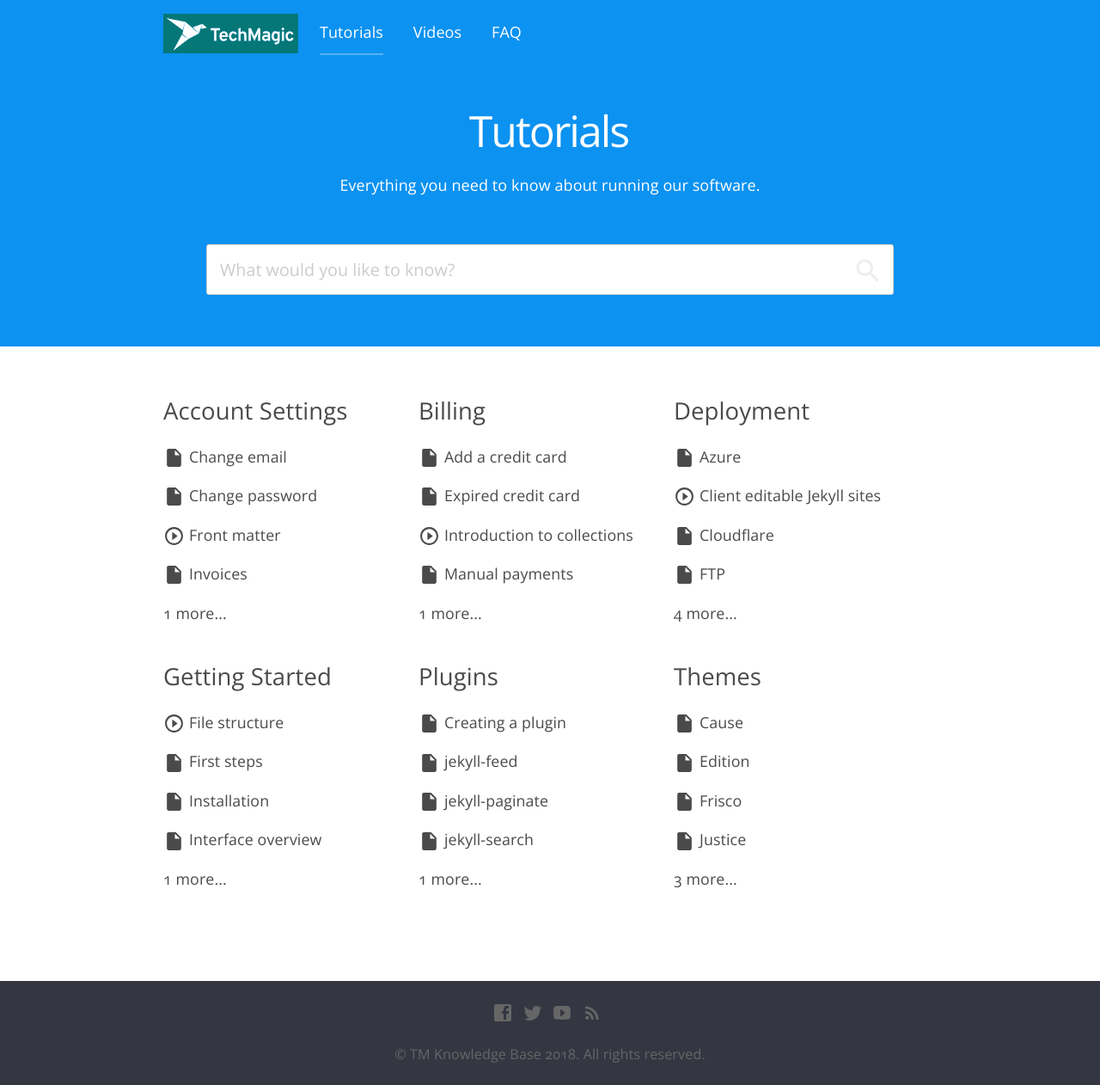
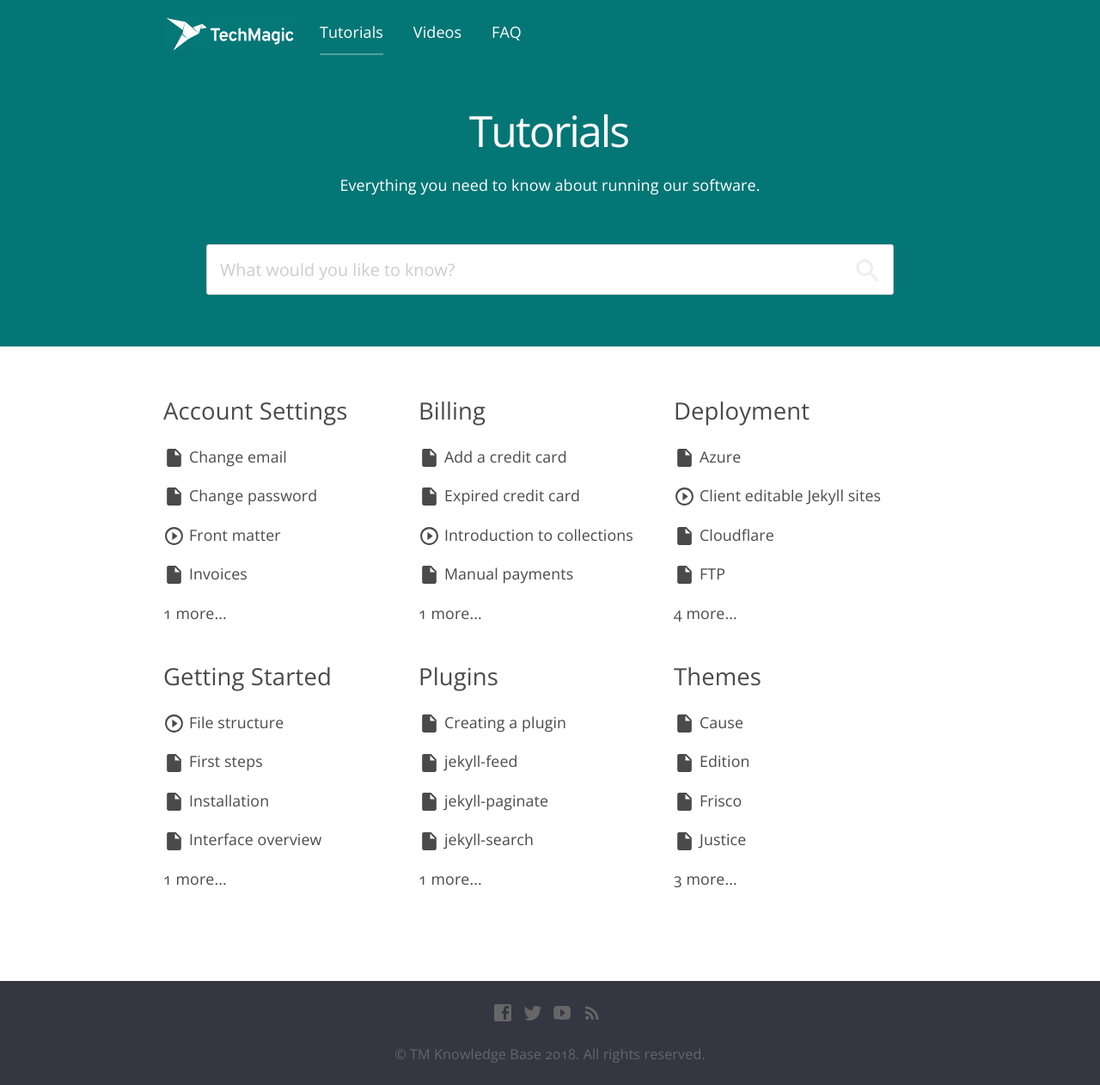
Before and after one commit to techmagic-team/knowledge-base, a Jekyll site: the page built from index.html, in a window 1280 px wide. Shown: the whole page at 86% size. Built offline with Jekyll 4.4.1, drawn with Linux system fonts in a browser that asks for light colours; nearby versions of some CDN libraries.

Commit message:
header color changed

```diff
--- a/_sass/variables.scss
+++ b/_sass/variables.scss
@@ -8,7 +8,7 @@ $desktop: "(min-width: 900px)";
 $dark-grey: #222;
 $medium-grey: #666;
 $light-grey: #ccc;
-$header-color: #0c92f1;
+$header-color: #057676;
 
 $link-color: #4A4A4A;
 $link-hover-color: #111;
```
